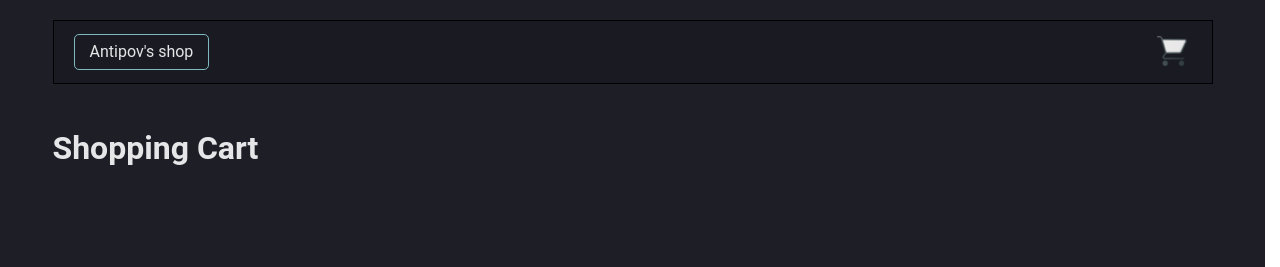
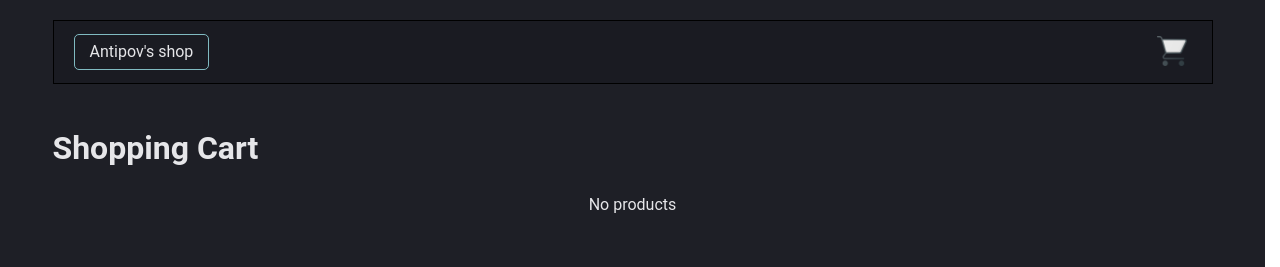
Before and after one commit to LevAntipov/ProductsWeb, a React (Vite) app: page /#/carts in a window 1280 px wide. Shown: the top 267 px of the page. Built offline with nearby package versions, Linux system fonts and the light colour scheme.

Commit message:
add no products title

```diff
--- a/src/modules/Products/ProductsCart/ProductsCart.tsx
+++ b/src/modules/Products/ProductsCart/ProductsCart.tsx
@@ -13,11 +13,14 @@ export const ProductsCart = () => {
         <div>
             <h1>Shopping Cart</h1>
         </div>
-        <div className={classes.cartItems}>
-            {Object.entries(products).map(([id,quantity])=>{
-                return <CartItem key={id} id={+id} quantity={quantity} />
-            })}
-        </div>
+        {Object.entries(products).length === 0
+            ? <div style={{textAlign:'center'}}>No products</div>
+            : <div className={classes.cartItems}>
+                {Object.entries(products).map(([id, quantity]) => {
+                    return <CartItem key={id} id={+id} quantity={quantity} />
+                })}
+            </div>}
+
     </div>
     )
 }
```
